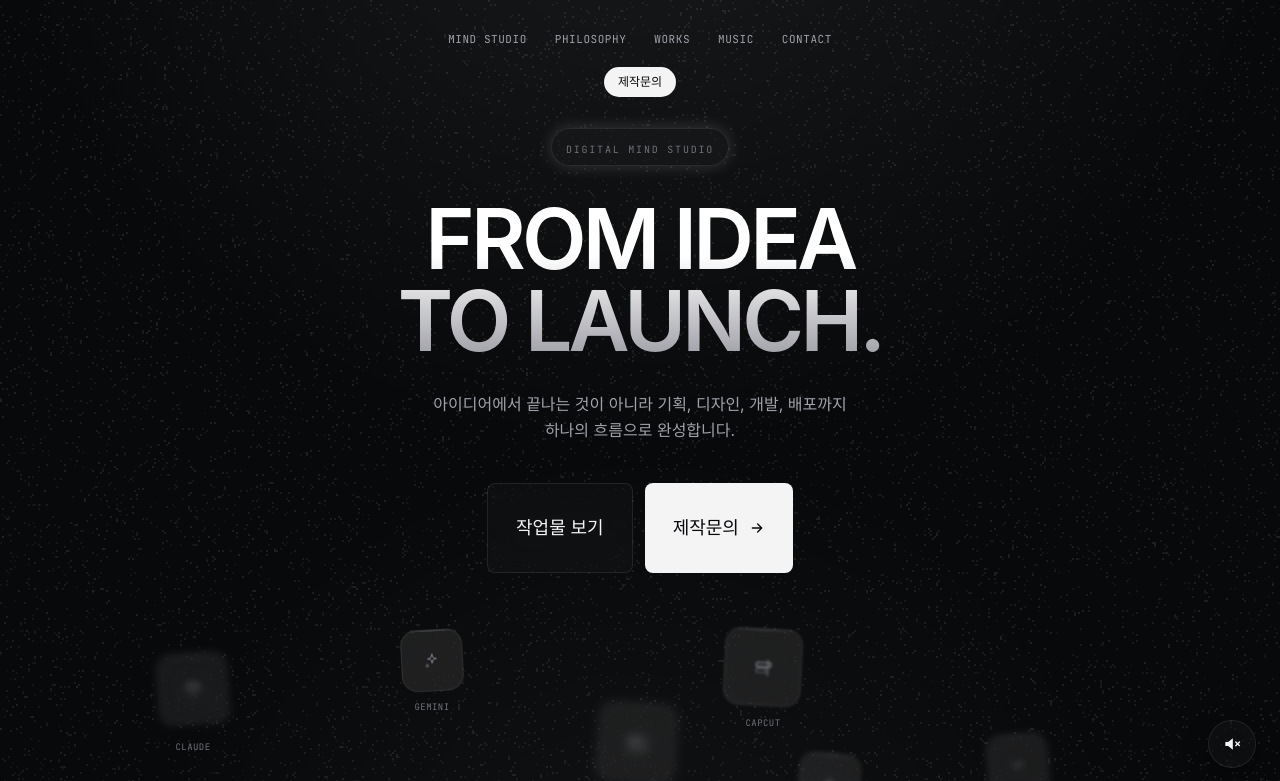
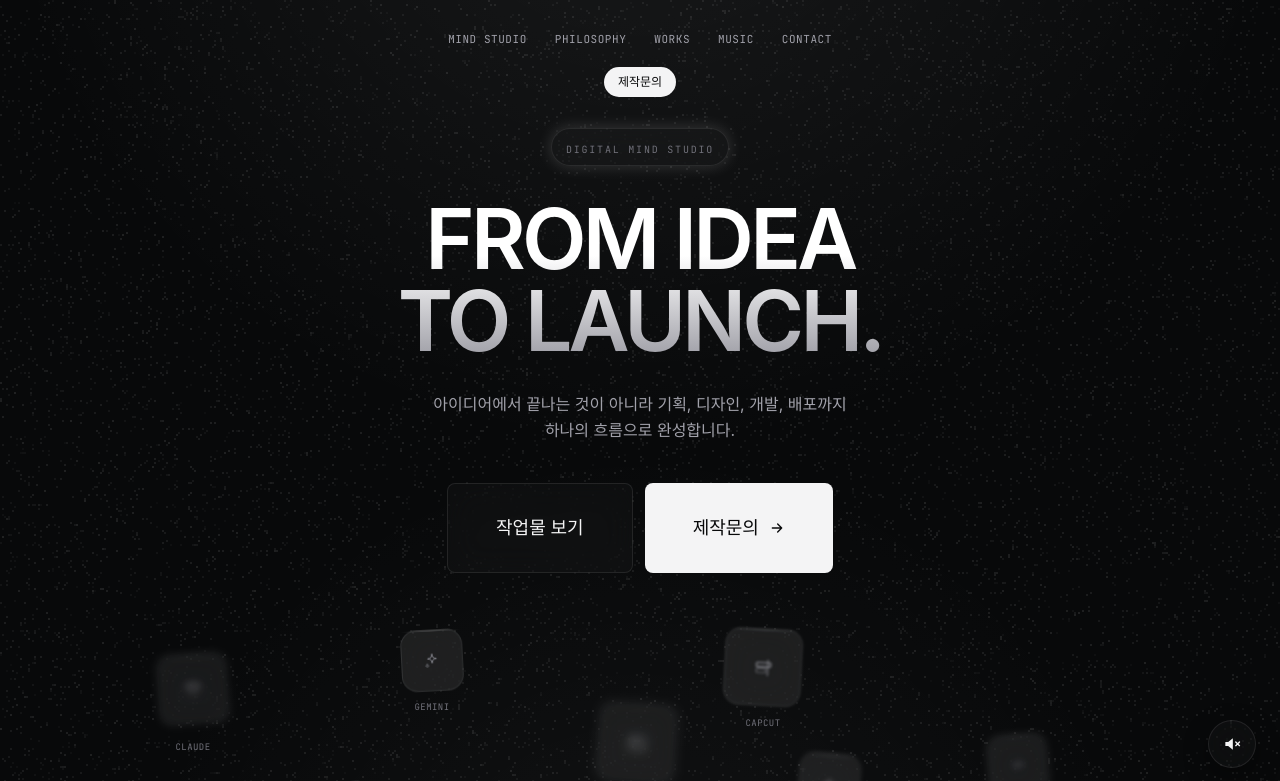
Before and after one commit to hyungsu0816/rojin-media, a Next.js app: page / in a window 1280 px wide. Shown: the top 781 px of the page. Built offline with nearby package versions, Linux system fonts and the light colour scheme; a web font is replaced by a local one.

Commit message:
Widen hero CTA buttons by 40px (px-7 -> px-12)
+20px horizontal padding per side gives exactly +40px total width on both
buttons (140->180, 144->184), confirmed via measurement.

```diff
--- a/components/hero.tsx
+++ b/components/hero.tsx
@@ -122,13 +122,13 @@ export function Hero() {
           className="mt-8 flex w-full max-w-[280px] flex-col gap-2.5 sm:mt-10 sm:w-auto sm:max-w-none sm:flex-row sm:gap-3">
           <a
             href="#works"
-            className="glass flex items-center justify-center rounded-lg px-7 py-[1.875rem] text-lg font-medium text-fg transition-colors duration-300 hover:border-white/25 hover:bg-white/6"
+            className="glass flex items-center justify-center rounded-lg px-12 py-[1.875rem] text-lg font-medium text-fg transition-colors duration-300 hover:border-white/25 hover:bg-white/6"
           >
             {content.hero.ctaPrimary}
           </a>
           <a
             href="#contact"
-            className="group flex items-center justify-center gap-2.5 rounded-lg bg-fg px-7 py-[1.875rem] text-lg font-medium text-ink transition-all duration-300 hover:-translate-y-0.5 hover:shadow-[0_12px_28px_rgba(255,255,255,0.12)]"
+            className="group flex items-center justify-center gap-2.5 rounded-lg bg-fg px-12 py-[1.875rem] text-lg font-medium text-ink transition-all duration-300 hover:-translate-y-0.5 hover:shadow-[0_12px_28px_rgba(255,255,255,0.12)]"
           >
             {content.hero.ctaSecondary}
             <ArrowRight className="h-4 w-4 transition-transform duration-300 group-hover:translate-x-0.5" />
```
